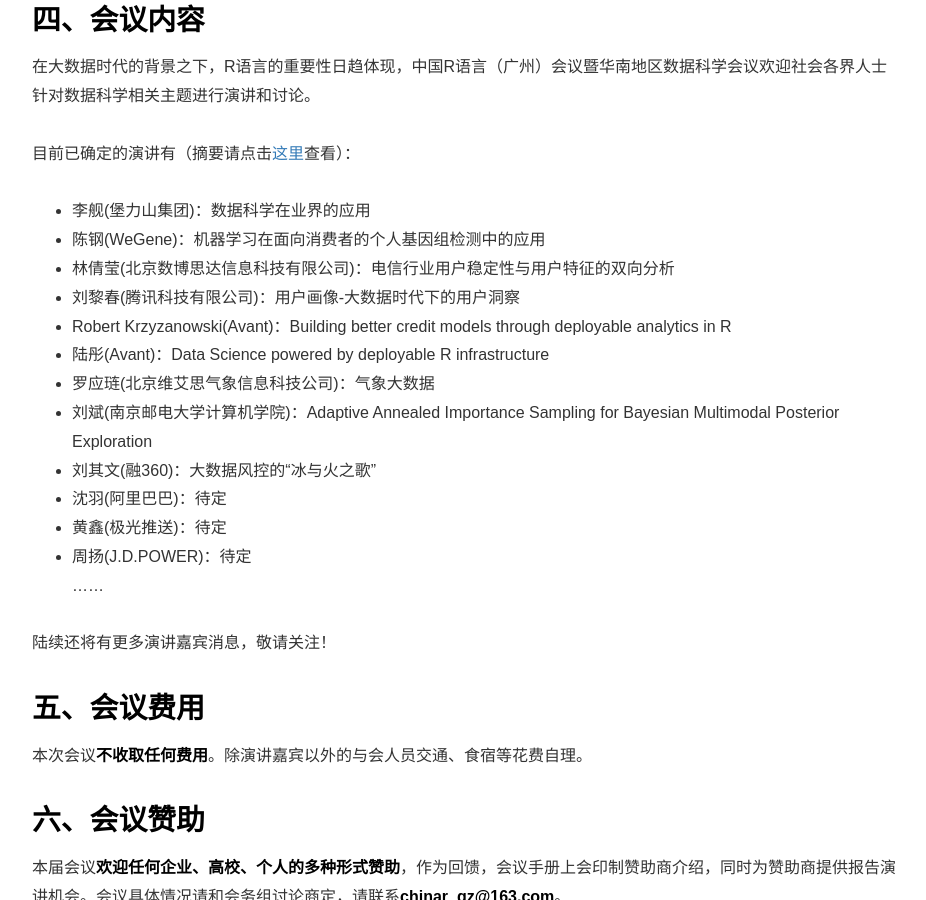
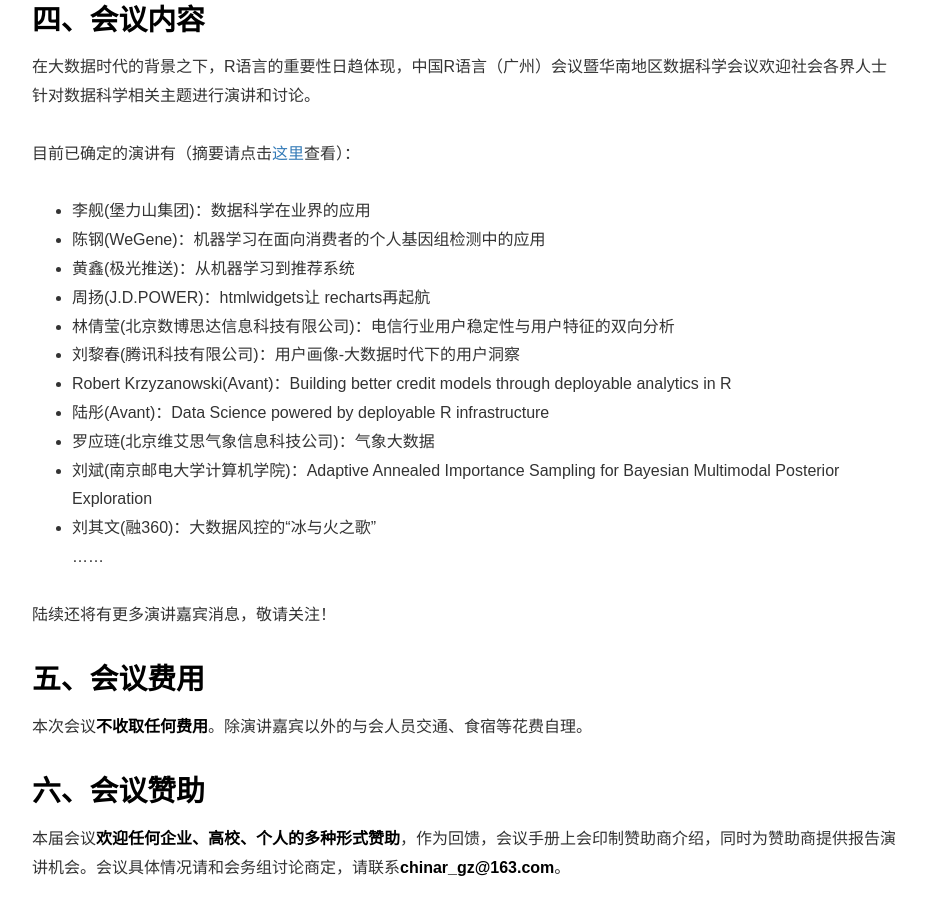
Before and after one commit to cosname/R-conference, a Jekyll site: the page built from _posts/2015-05-23-guangzhou.html, in a window 1280 px wide and 900 px high, scrolled down 1538 px. Shown: the whole window, without its empty margins (23-949 px from the left). Built offline with Jekyll 4.4.1, drawn with Linux system fonts in a browser that asks for light colours; comment, search, counter and statistics services are not loaded.

Commit message:
update 2015-guangzhou.html

```diff
--- a/_posts/2015-05-23-guangzhou.html
+++ b/_posts/2015-05-23-guangzhou.html
@@ -22,6 +22,8 @@
   <ul>
     <li>李舰(堡力山集团)：数据科学在业界的应用</li>
 	<li>陈钢(WeGene)：机器学习在面向消费者的个人基因组检测中的应用</li>
+	<li>黄鑫(极光推送)：从机器学习到推荐系统</li>
+	<li>周扬(J.D.POWER)：htmlwidgets让 recharts再起航</li>
     <li>林倩莹(北京数博思达信息科技有限公司)：电信行业用户稳定性与用户特征的双向分析</li>
 	<li>刘黎春(腾讯科技有限公司)：用户画像-大数据时代下的用户洞察</li>
 	<li>Robert Krzyzanowski(Avant)：Building better credit models through deployable analytics in R</li>
@@ -29,9 +31,6 @@
 	<li>罗应琏(北京维艾思气象信息科技公司)：气象大数据</li>
 	<li>刘斌(南京邮电大学计算机学院)：Adaptive Annealed Importance Sampling for Bayesian Multimodal Posterior Exploration</li>
 	<li>刘其文(融360)：大数据风控的“冰与火之歌”</li>
-	<li>沈羽(阿里巴巴)：待定</li>
-	<li>黄鑫(极光推送)：待定</li>
-	<li>周扬(J.D.POWER)：待定</li>
 	……
   </ul>
   陆续还将有更多演讲嘉宾消息，敬请关注！
```
Also changed, not shown: _includes/lectures/2015-guangzhou.html (+6 -0 lines).
